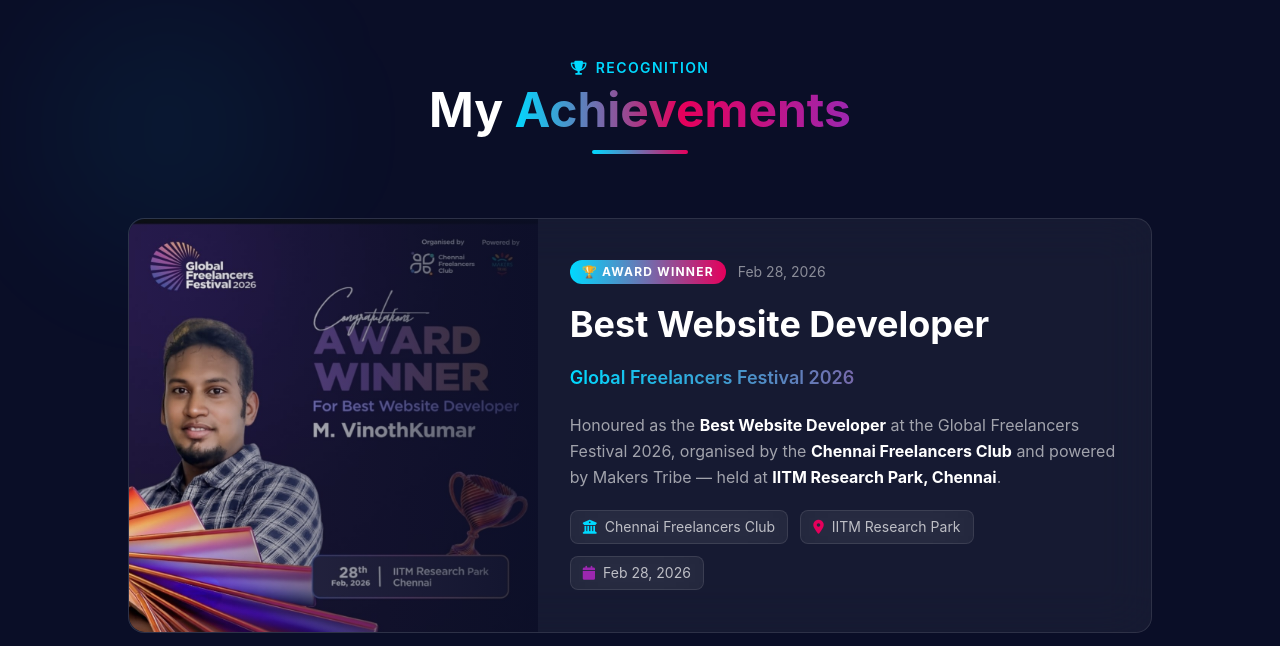
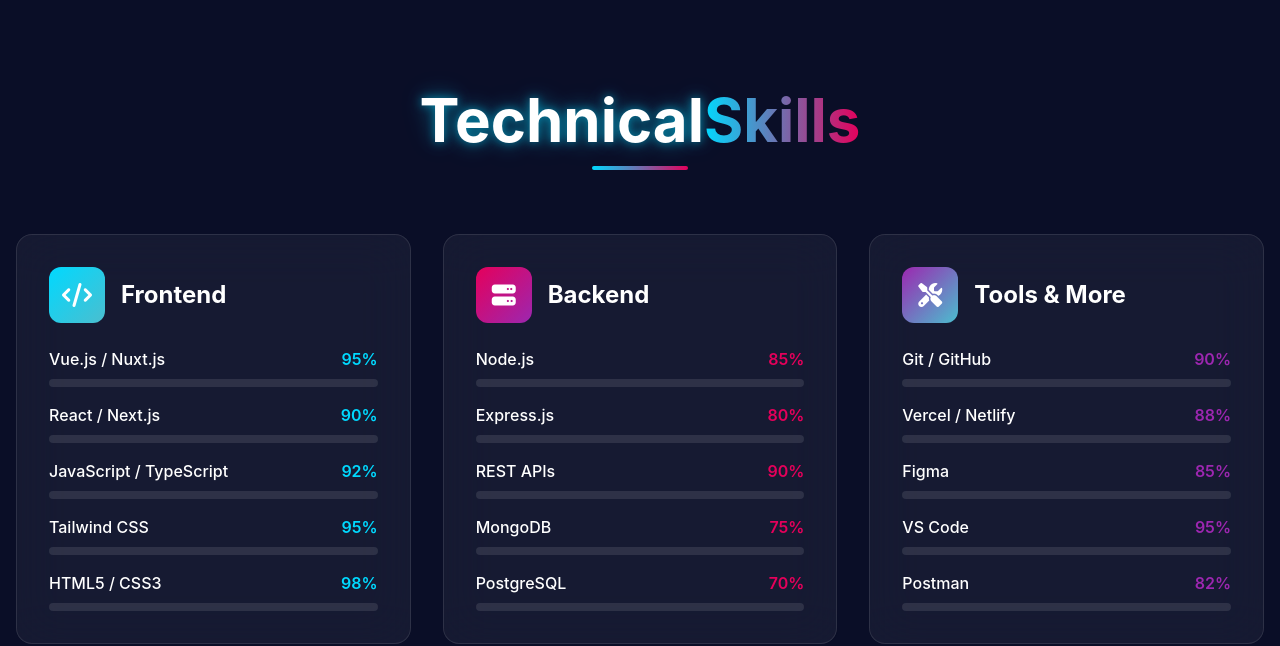
Before and after one commit to vinosmart/Vinoth-portfolio, a Nuxt app: page / in a window 1280 px wide. Shown: the part 1838-2484 px from the top of the page. Built offline with nearby package versions, Linux system fonts and the light colour scheme.

Commit message:
fix:remove-achieve

```diff
--- a/pages/index.vue
+++ b/pages/index.vue
@@ -139,7 +139,7 @@
 
     <!-- About Section -->
     <AboutSection />
-    <AchievementSection />
+    <!-- <AchievementSection /> -->
     <!-- Skills Section -->
     <SkillsSection />
 
```
